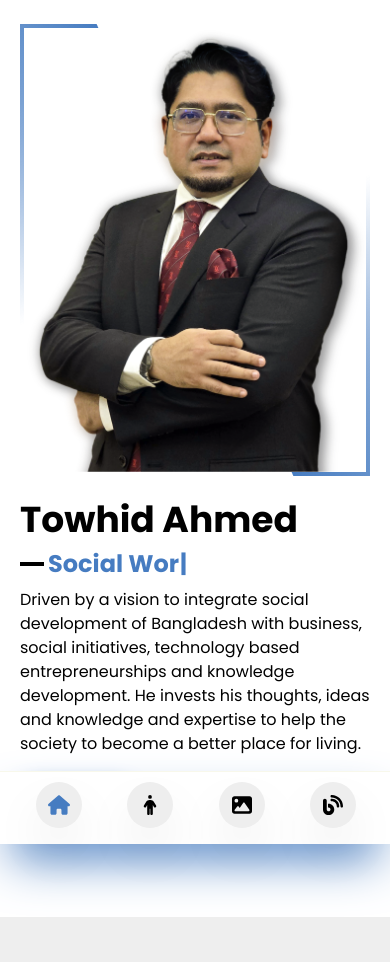
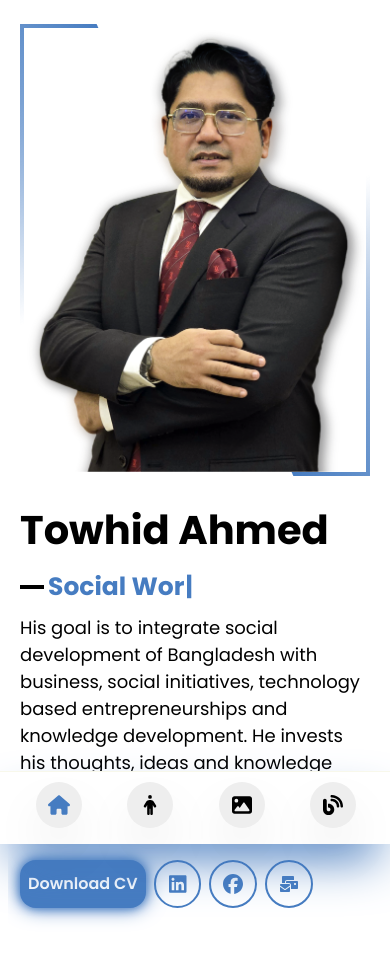
Before and after one commit to Mamataict/ict-director-portfolio-client-side, a Next.js app: page / in a window 390 px wide. Shown: the top 962 px of the page. Before the commit the page ends 917 px from the top, so only its background shows below. Built offline with nearby package versions, Linux system fonts and the light colour scheme.

Commit message:
design update

```diff
--- a/src/app/page.js
+++ b/src/app/page.js
@@ -18,7 +18,11 @@ import {
 import { FontAwesomeIcon } from "@fortawesome/react-fontawesome";
 import Footer from "@/components/Footer";
 import Link from "next/link";
-import { faFacebook, faLine, faLinkedin } from "@fortawesome/free-brands-svg-icons";
+import {
+  faFacebook,
+  faLine,
+  faLinkedin,
+} from "@fortawesome/free-brands-svg-icons";
 import Typewriter from "typewriter-effect";
 import { AnimatePresence, motion } from "framer-motion";
 import { useEffect, useState } from "react";
@@ -361,14 +365,12 @@ management etc. as a part of FREELANCING activity.`,
                       </div>
                       <div className="flex justify-start items-center lg:w-[63%] lg:pr-8">
                         <div className="space-y-2 sm:space-y-4">
-                          <div className="text-4xl sm:text-5xl font-extrabold ">
+                          <div className="text-[40px] sm:text-5xl font-extrabold ">
                             Towhid Ahmed
                           </div>
-                          <div className="text-2xl sm:text-4xl font-bold flex">
-
+                          <div className="text-[25px] sm:text-4xl font-bold flex">
                             <div className="my-auto h-full w-6">
-                            <div className="w-full h-1 bg-black">
-                            </div>
+                              <div className="w-full h-1 bg-black"></div>
                             </div>
                             <div className="ml-1 text-[#467cc1]">
                               <Typewriter
@@ -383,8 +385,8 @@ management etc. as a part of FREELANCING activity.`,
                               />
                             </div>
                           </div>
-                          <div className="text-md sm:text-lg ">
-                            Driven by a vision to integrate social development of
+                          <div className="text-[18px] sm:text-lg ">
+                            His goal is to integrate social development of
                             Bangladesh with business, social initiatives,
                             technology based entrepreneurships and knowledge
                             development. He invests his thoughts, ideas and
@@ -395,7 +397,7 @@ management etc. as a part of FREELANCING activity.`,
                           <div className="flex sm:gap-3 mt-[30px] sm:mt-[40px] flex-wrap gap-2">
                             <Link
                               href="/files_cus/Towhid-Ahmed.pdf"
-                              className="bg-[#467cc1] text-white text-[14px] sm:text-lg rounded-2xl px-2 sm:px-3 py-2.5 sm:py-2 shadow-2xl shadow-[#23519E] font-semibold shadow-glow"
+                              className="bg-[#467cc1] text-white text-[16px] sm:text-md rounded-2xl px-2 sm:px-3 py-[12px] shadow-2xl shadow-[#23519E] font-semibold shadow-glow"
                               target="_blank"
                               referrerPolicy="no-referrer"
                             >
@@ -407,7 +409,7 @@ management etc. as a part of FREELANCING activity.`,
                                 "https://www.linkedin.com/in/towhidahmed/?authType=NAME_SEARCH&authToken=_hJf&locale=en_US&trk=tyah&trkInfo=clickedVertical%3Amynetwork%2CclickedEntityId%3A103409501%2CauthType%3ANAME_SEARCH%2Cidx%3A1-3-3%2CtarId%3A1461729116609%2Ctas%3Atowhid%20ahmed"
                               }
                               target="_blank"
-                              className="rounded-full border-[#467cc1] border-2 flex justify-center items-center p-2 sm:p-3"
+                              className="rounded-full border-[#467cc1] border-2 flex justify-center items-center py-3 px-[13px]"
                             >
                               <FontAwesomeIcon
                                 icon={faLinkedin}
@@ -416,7 +418,7 @@ management etc. as a part of FREELANCING activity.`,
                             </Link>
                             <Link
                               href={"https://www.facebook.com/towhid.ahmed"}
-                              className="rounded-full border-[#467cc1] border-2 flex justify-center items-center p-2 sm:p-3"
+                              className="rounded-full border-[#467cc1] border-2 flex justify-center items-center p-3"
                               target="_blank"
                             >
                               <FontAwesomeIcon
@@ -426,7 +428,7 @@ management etc. as a part of FREELANCING activity.`,
                             </Link>
                             <Link
                               href="mailto:towhid.ahmed@gmail.com"
-                              className="rounded-full border-[#467cc1] border-2 flex justify-center items-center p-2 sm:p-3"
+                              className="rounded-full border-[#467cc1] border-2 flex justify-center items-center p-3"
                             >
                               <FontAwesomeIcon
                                 icon={faMailBulk}
@@ -684,7 +686,7 @@ management etc. as a part of FREELANCING activity.`,
                           society, ensuring
                           {openMore && (
                             <>
-                              pure drinking water and sanitation, Prevention of
+                              {" "} pure drinking water and sanitation, Prevention of
                               HIV/AIDS, Adolescents Health and Agriculture,
                               Livestock & Fisheries, Women Workers Rights,
                               Gender, Human Rights, Child Rights , Improvement
```
